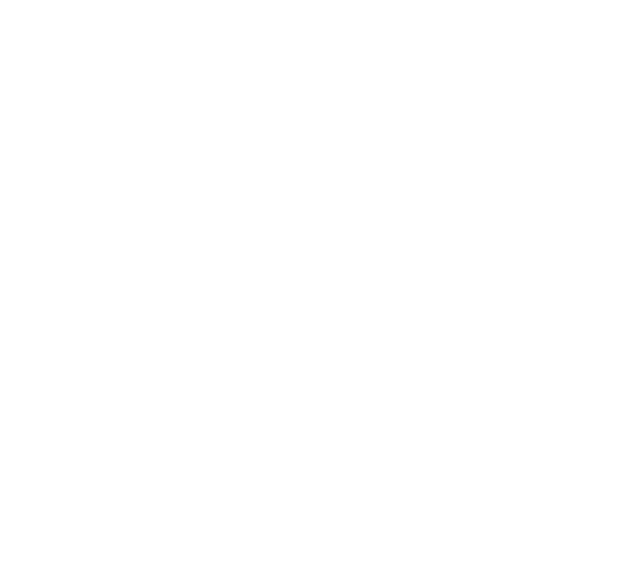
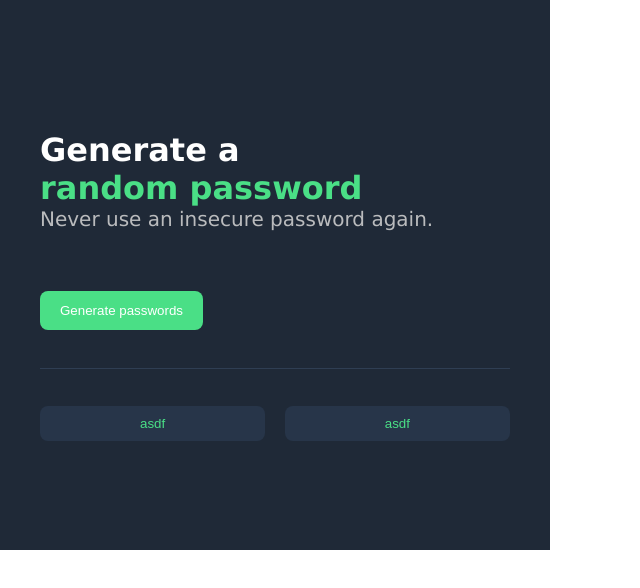
Before and after one commit to KyleMontiel-Berner/password-generator, a website built with Vite: page index.html in a window 1280 px wide. Shown: the whole page, without its empty margins (0-640 px from the left). Built offline with nearby package versions, Linux system fonts and the light colour scheme.

Commit message:
feat: finish HTML and CSS for password generator project

```diff
--- a/index.css
+++ b/index.css
@@ -1,3 +1,69 @@
 body {
     margin: 0;
+    font-family: Menlo;
 }
+
+.container{
+    background-color: #1F2937;
+    color: lightgrey;
+    width: 550px;
+    height: 550px;
+    box-sizing: border-box;
+
+    display: flex;
+    flex-direction: column;
+    align-items: flex-start;
+    justify-content: center;
+    padding: 80px 40px;
+}
+
+h1 {
+    color: white;
+    font-weight: bold;
+    font-family: Verdana, sans-serif;
+    margin-bottom: 60px;
+}
+
+.greenH1 {
+    color: #4ADF86;
+    font-weight: bold;
+    font-family: Verdana, sans-serif;
+}
+
+.neverUse {
+    font-size: 20px;
+    font-family: Verdana;
+    font-weight: 100;
+    color: rgba(211, 211, 211, 0.862);
+}
+
+#generateBtn {
+    background-color: #4ADF86;
+    color: white;
+    padding: 12px 20px;
+    border-radius: 8px;
+    border: none;
+    margin-bottom: 30px;
+}
+
+.lineBreak {
+    width: 100%;
+    height: .1px;
+    background-color: #2F3E53;
+    border: none;
+}
+
+.randomPwd {
+    background-color: #273549;
+    color: #4ADF86;
+    padding: 10px 100px;
+    border-radius: 8px;
+    border: none;
+}
+
+.pwd {
+    display: flex;
+    justify-content: space-between;
+    width: 100%;
+    margin-top: 30px;
+}
--- a/index.html
+++ b/index.html
@@ -3,7 +3,19 @@
         <link rel="stylesheet" href="index.css">
     </head>
     <body>
-        <h1></h1>
+        <div class="container">
+            <h1>Generate a <br>
+                <span class="greenH1">random password</span><br>
+                <span class="neverUse">Never use an insecure password again.</span>
+            </h1>
+                <button id="generateBtn">Generate passwords</button>
+                <hr class="lineBreak"></hr>
+                <div class="pwd">
+                    <button class="randomPwd">asdf</button>
+                    <button class="randomPwd">asdf</button>
+                </div>
+        </div>
+
         <script src="index.js"></script>
     </body>
 </html>
```
